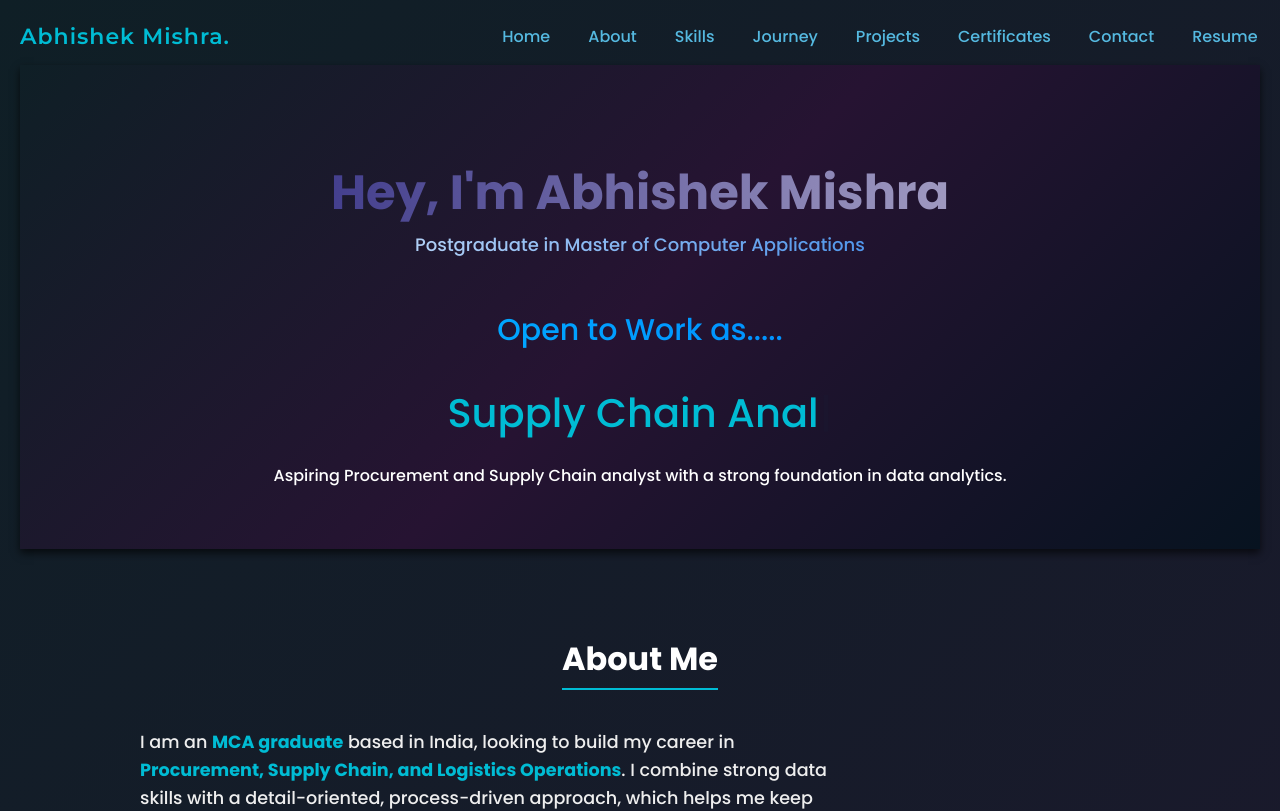
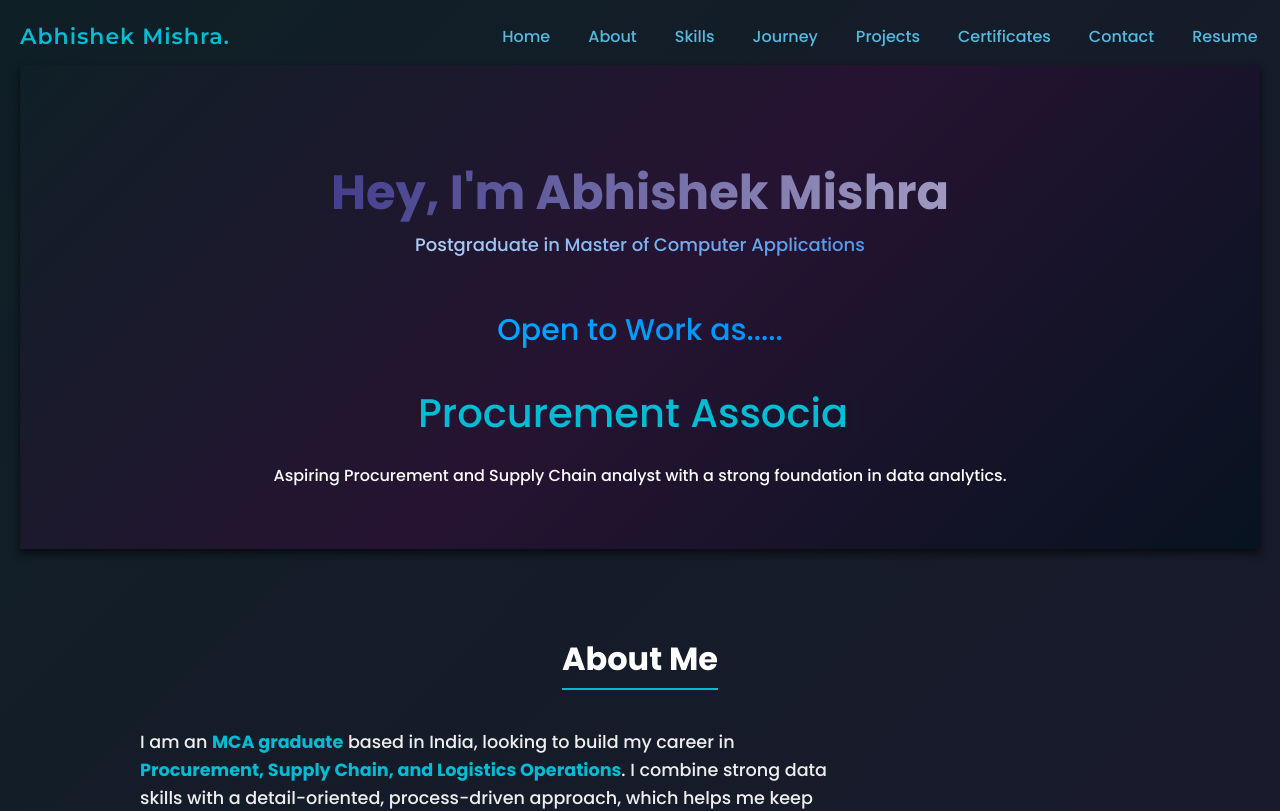
Before and after one commit to Abhishekcoder711/My_Portfolio, a React (Create React App) app: page / in a window 1280 px wide. Shown: the top 811 px of the page. Built offline with nearby package versions, Linux system fonts and the light colour scheme.

Commit message:
Update header section

```diff
--- a/src/components/Header.js
+++ b/src/components/Header.js
@@ -11,7 +11,7 @@ function Header() {
       <div className="typewriter-text">
         <Typewriter
           options={{
-           strings: ['Procurement Associate', 'Supply Chain Analyst', 'Data Analyst'],
+           strings: ['Supply Chain Analyst', 'Procurement Associate', 'Data Analyst'],
             autoStart: true,
             loop: true,
             delay: 70,
```
